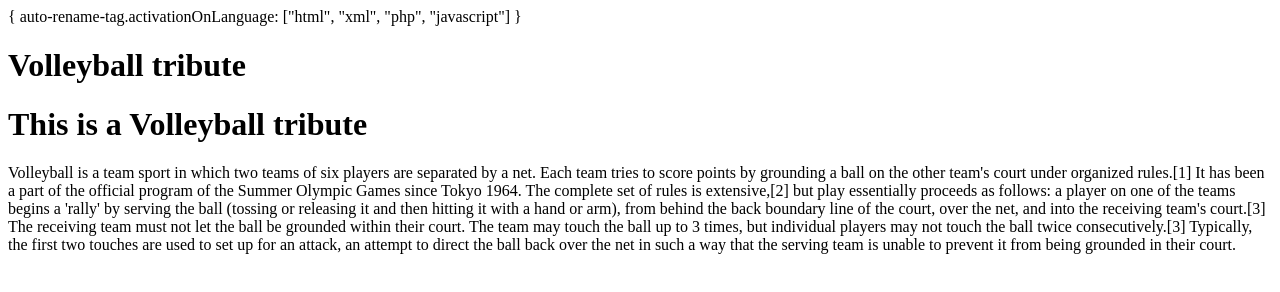
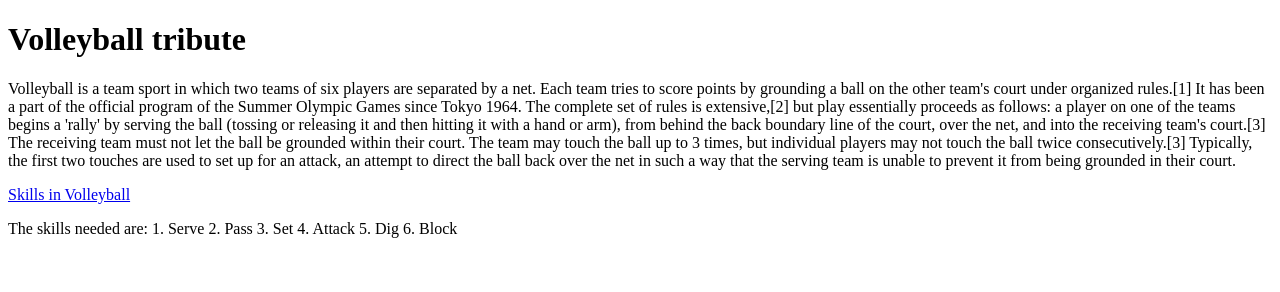
Before and after one commit to valeriaquemain/Progra2, a plain HTML site: page index.html in a window 1280 px wide. Drawn offline with Linux system fonts and the light colour scheme.

Commit message:
finishing project

```diff
--- a/index.html
+++ b/index.html
@@ -1,6 +1,3 @@
-{
-  auto-rename-tag.activationOnLanguage: ["html", "xml", "php", "javascript"]
-}
 <!DOCTYPE html>
 <html lang=”en”>
 <head>
@@ -10,10 +7,19 @@
 <body>
  <h1> Volleyball tribute   </h1>
  <div>  </div>
- <h1> This is a Volleyball tribute   </h1>
+ <h1> </h1>
  <p> Volleyball is a team sport in which two teams of six players are separated by a net. Each team tries to score points by grounding a ball on the other team's court under organized rules.[1] It has been a part of the official program of the Summer Olympic Games since Tokyo 1964.
 
 The complete set of rules is extensive,[2] but play essentially proceeds as follows: a player on one of the teams begins a 'rally' by serving the ball (tossing or releasing it and then hitting it with a hand or arm), from behind the back boundary line of the court, over the net, and into the receiving team's court.[3] The receiving team must not let the ball be grounded within their court. The team may touch the ball up to 3 times, but individual players may not touch the ball twice consecutively.[3] Typically, the first two touches are used to set up for an attack, an attempt to direct the ball back over the net in such a way that the serving team is unable to prevent it from being grounded in their court.
 </p>
+<a href="#"> Skills in Volleyball </a>
+<p>The skills needed are:
+    1. Serve
+    2. Pass
+    3. Set
+    4. Attack
+    5. Dig
+    6. Block
+</p>
  </body>
 </html>
```
